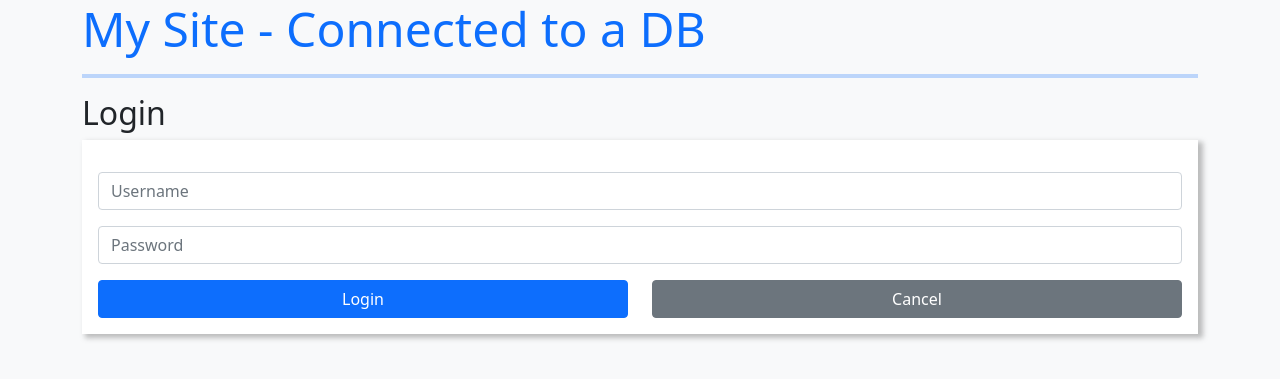
After one commit to tertiussc/phpmysql, a PHP site: page /login.php in a window 1280 px wide. The commit adds this page. Shown: the top 379 px of the page. Run offline with PHP 8.4, Linux system fonts and the light colour scheme; some libraries are stand-ins or nearby versions.

Commit message:
added login and logout

```diff
--- a/delete_article.php
+++ b/delete_article.php
@@ -38,7 +38,7 @@ if ($_SERVER["REQUEST_METHOD"] == "POST") {
         // #5 Execute the statement and check that it worked
         if (mysqli_stmt_execute($stmt)) {
             // redirect after update
-            redirect("/phpmysql/index.php");
+            redirect("/index.php");
             // #6.2 If the execution of the statement fails show error
             echo mysqli_stmt_errno($stmt);
         }
--- a/edit_article.php
+++ b/edit_article.php
@@ -64,7 +64,7 @@ if ($_SERVER["REQUEST_METHOD"] == "POST") {
             // #5 Execute the statement and check that it worked
             if (mysqli_stmt_execute($stmt)) {
                 // redirect after update
-                redirect("/phpmysql/article.php?id=" . $id);
+                redirect("/article.php?id=" . $id);
 
             } else {
                 // #6.2 If the execution of the statement fails show error
--- /dev/null
+++ b/foo/read_cookie.php
@@ -0,0 +1,6 @@
+<?php
+var_dump($_COOKIE);
+
+?>
+<br>
+<a href="../session_example.php">Back</a>
--- a/includes/article_functions.php
+++ b/includes/article_functions.php
@@ -94,7 +94,7 @@ function redirect($path){
     }
 
     // Redirect to URL
-    header("Location:" . $protocol . "://" . $_SERVER['HTTP_HOST'] . $path);
+    header("Location:" . $protocol . "://" . $_SERVER['HTTP_HOST'] . "/phpmysql" . $path);
 
     exit;
 }
--- /dev/null
+++ b/login.php
@@ -0,0 +1,57 @@
+<?php
+
+/**
+ * Login Script
+ *
+ */
+require './includes/article_functions.php';
+
+session_start();
+$username = '';
+
+if ($_SERVER["REQUEST_METHOD"] == "POST") {
+    if ($_POST['username'] == 'tertius' && $_POST['password'] == 'secret') {
+        // prevent fixation attacks
+        session_regenerate_id(true);
+        // setlogin status
+        $_SESSION['is_logged_in'] = true;
+        // redirect after login
+        redirect('/');
+    } else {
+        // set error on incorrect login
+        $error = "Incorrect username or password!";
+        // set username so that user can view the entered username and possibly try just the password again
+        $username = $_POST['username'];
+    }
+}
+
+
+?>
+<?php require './includes/header.php'; ?>
+<h2>Login</h2>
+<!-- Check and display if there is any errors -->
+<?php if (!empty($error)) : ?>
+    <p class="callout-danger text-danger"><?= $error; ?></p>
+<?php endif; ?>
+
+<form class="custom-form-shaddow p-3 bg-white" method="POST">
+    <div class="my-3">
+        <label for="username" class="visually-hidden">Username</label>
+        <input name="username" type="text" id="username" placeholder="Username" class="form-control" value="<?= $username; ?>">
+    </div>
+    <div class="mb-3">
+        <label for="password" class="visually-hidden">Password</label>
+        <input name="password" type="password" class="form-control" placeholder="Password" id="password">
+    </div>
+    <div class="row">
+        <div class="col d-grid">
+            <button type="submit" class="btn btn-primary">Login</button>
+        </div>
+        <div class="col d-grid">
+            <a href="./index.php" class="btn btn-secondary">Cancel</a>
+        </div>
+    </div>
+
+</form>
+
+<?php require './includes/footer.php'; ?>
--- a/new_article.php
+++ b/new_article.php
@@ -50,7 +50,7 @@ if ($_SERVER["REQUEST_METHOD"] == "POST") {
                 $id = mysqli_insert_id($conn);
 
                 // execute Redirect function
-                redirect("/phpmysql/article.php?id=" . $id);
+                redirect("/article.php?id=" . $id);
 
             } else {
                 // #6.2 If the execution of the statement fails show error
```
Also changed, not shown: foo/delete_cookie.php (added, +9 -0 lines), foo/set_cookie.php (added, +8 -0 lines), index.php (+10 -1 lines), logout.php (added, +28 -0 lines), session_example.php (added, +11 -0 lines).
